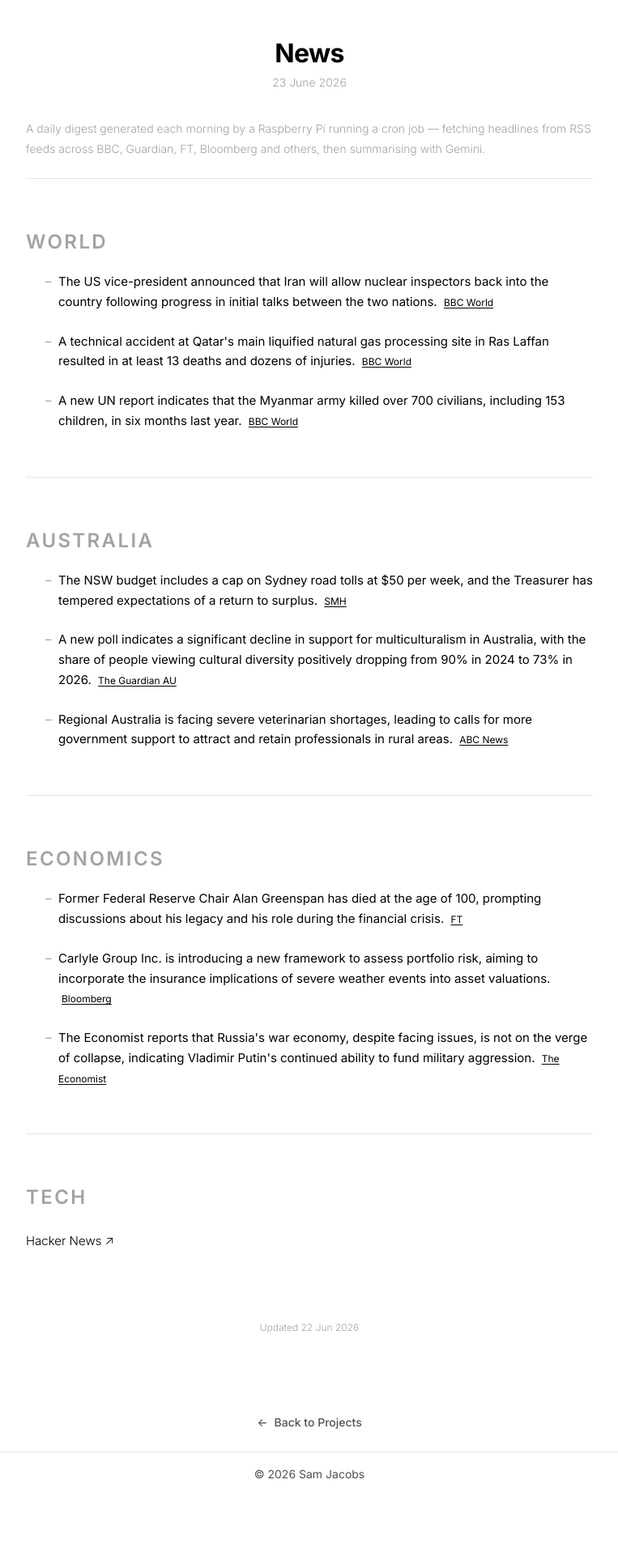
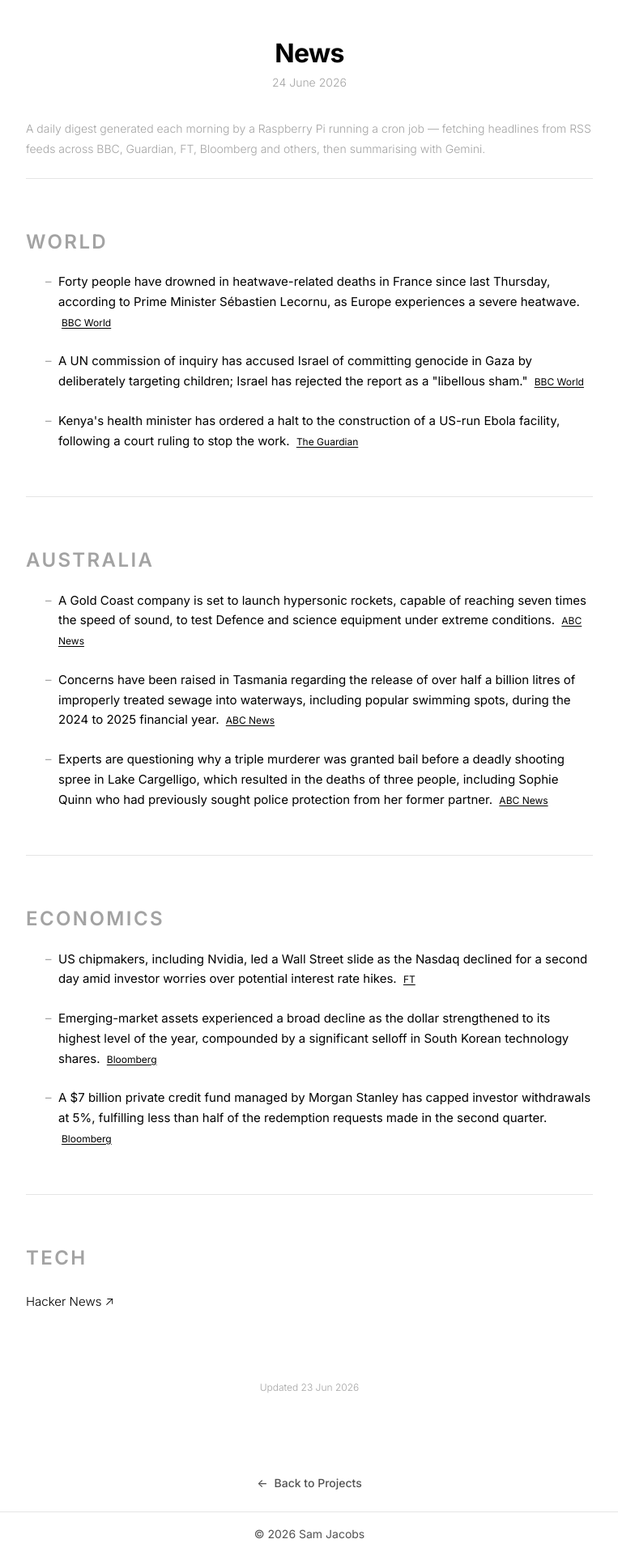
Before and after one commit to s-jac/s-jac.github.io, a Jekyll site: the page built from projects/news.html, in a window 1280 px wide. Shown: the whole page at 81% size, without its empty margins (258-1021 px from the left). Built offline with Jekyll 4.4.1, drawn with Linux system fonts in a browser that asks for light colours; before the commit the page ends 1848 px from its top, so only the background shows below that.

Commit message:
daily news update 24 June 2026

```diff
--- a/_data/news.json
+++ b/_data/news.json
@@ -1,24 +1,24 @@
 {
-  "date": "23 June 2026",
-  "generated_at": "2026-06-22T21:00:24.970002+00:00",
+  "date": "24 June 2026",
+  "generated_at": "2026-06-23T21:00:45.777870+00:00",
   "sections": [
     {
       "heading": "World",
       "bullets": [
         {
-          "text": "The US vice-president announced that Iran will allow nuclear inspectors back into the country following progress in initial talks between the two nations.",
+          "text": "Forty people have drowned in heatwave-related deaths in France since last Thursday, according to Prime Minister Sébastien Lecornu, as Europe experiences a severe heatwave.",
           "source": "BBC World",
           "url": "https://www.bbc.com/news/world"
         },
         {
-          "text": "A technical accident at Qatar's main liquified natural gas processing site in Ras Laffan resulted in at least 13 deaths and dozens of injuries.",
+          "text": "A UN commission of inquiry has accused Israel of committing genocide in Gaza by deliberately targeting children; Israel has rejected the report as a \"libellous sham.\"",
           "source": "BBC World",
           "url": "https://www.bbc.com/news/world"
         },
         {
-          "text": "A new UN report indicates that the Myanmar army killed over 700 civilians, including 153 children, in six months last year.",
-          "source": "BBC World",
-          "url": "https://www.bbc.com/news/world"
+          "text": "Kenya's health minister has ordered a halt to the construction of a US-run Ebola facility, following a court ruling to stop the work.",
+          "source": "The Guardian",
+          "url": "https://www.theguardian.com"
         }
       ]
     },
@@ -26,17 +26,17 @@
       "heading": "Australia",
       "bullets": [
         {
-          "text": "The NSW budget includes a cap on Sydney road tolls at $50 per week, and the Treasurer has tempered expectations of a return to surplus.",
-          "source": "SMH",
-          "url": "https://www.smh.com.au"
+          "text": "A Gold Coast company is set to launch hypersonic rockets, capable of reaching seven times the speed of sound, to test Defence and science equipment under extreme conditions.",
+          "source": "ABC News",
+          "url": "https://www.abc.net.au/news"
         },
         {
-          "text": "A new poll indicates a significant decline in support for multiculturalism in Australia, with the share of people viewing cultural diversity positively dropping from 90% in 2024 to 73% in 2026.",
-          "source": "The Guardian AU",
-          "url": "https://www.theguardian.com/au"
+          "text": "Concerns have been raised in Tasmania regarding the release of over half a billion litres of improperly treated sewage into waterways, including popular swimming spots, during the 2024 to 2025 financial year.",
+          "source": "ABC News",
+          "url": "https://www.abc.net.au/news"
         },
         {
-          "text": "Regional Australia is facing severe veterinarian shortages, leading to calls for more government support to attract and retain professionals in rural areas.",
+          "text": "Experts are questioning why a triple murderer was granted bail before a deadly shooting spree in Lake Cargelligo, which resulted in the deaths of three people, including Sophie Quinn who had previously sought police protection from her former partner.",
           "source": "ABC News",
           "url": "https://www.abc.net.au/news"
         }
@@ -46,19 +46,19 @@
       "heading": "Economics",
       "bullets": [
         {
-          "text": "Former Federal Reserve Chair Alan Greenspan has died at the age of 100, prompting discussions about his legacy and his role during the financial crisis.",
+          "text": "US chipmakers, including Nvidia, led a Wall Street slide as the Nasdaq declined for a second day amid investor worries over potential interest rate hikes.",
           "source": "FT",
           "url": "https://www.ft.com"
         },
         {
-          "text": "Carlyle Group Inc. is introducing a new framework to assess portfolio risk, aiming to incorporate the insurance implications of severe weather events into asset valuations.",
+          "text": "Emerging-market assets experienced a broad decline as the dollar strengthened to its highest level of the year, compounded by a significant selloff in South Korean technology shares.",
           "source": "Bloomberg",
           "url": "https://www.bloomberg.com/markets"
         },
         {
-          "text": "The Economist reports that Russia's war economy, despite facing issues, is not on the verge of collapse, indicating Vladimir Putin's continued ability to fund military aggression.",
-          "source": "The Economist",
-          "url": "https://www.economist.com/finance-and-economics"
+          "text": "A $7 billion private credit fund managed by Morgan Stanley has capped investor withdrawals at 5%, fulfilling less than half of the redemption requests made in the second quarter.",
+          "source": "Bloomberg",
+          "url": "https://www.bloomberg.com/markets"
         }
       ]
     }
```
